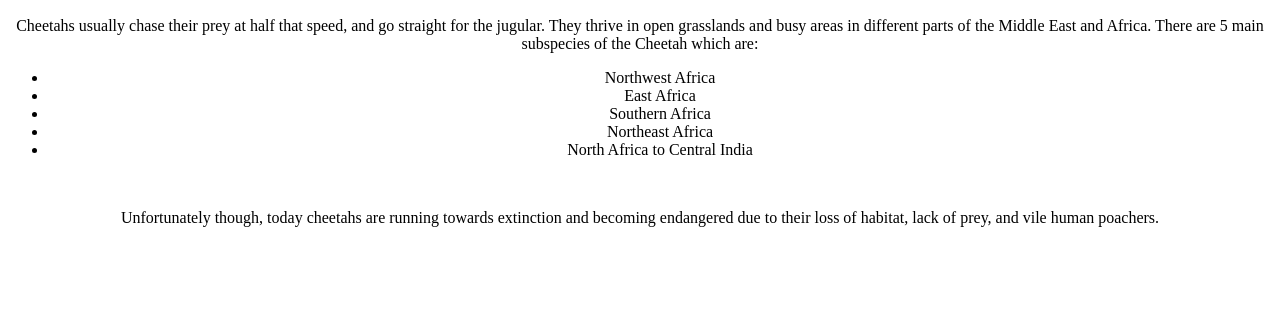
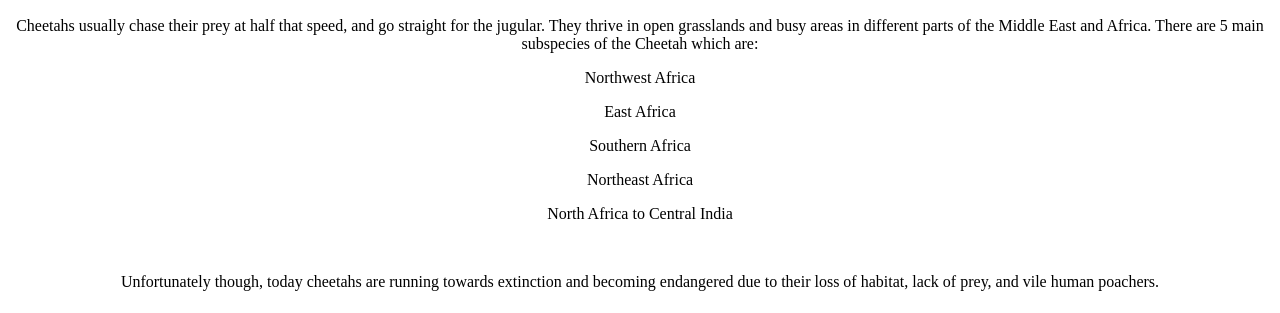
Before and after one commit to maryamc/erkies, a plain HTML site: page index.html in a window 1280 px wide. Shown: the part 487-800 px from the top of the page. Drawn offline with Linux system fonts and the light colour scheme.

Commit message:
updating html

```diff
--- a/index.html
+++ b/index.html
@@ -20,13 +20,14 @@
     <p>Cheetahs usually chase their prey at half that speed, and go straight for the jugular. They thrive in open
         grasslands and busy areas in different parts of the Middle East and Africa. There are 5 main subspecies of the
         Cheetah which are:
-    <ul>
-        <li>Northwest Africa</li>
-        <li>East Africa</li>
-        <li>Southern Africa</li>
-        <li>Northeast Africa</li>
-        <li>North Africa to Central India</li>
-    </ul>
+    </br>
+
+        <p>Northwest Africa</p>
+        <p>East Africa</p>
+        <p>Southern Africa</p>
+        <p>Northeast Africa</p>
+        <p>North Africa to Central India</p>
+
     </p>
     </br>
     <p>Unfortunately though, today cheetahs are running towards extinction and becoming endangered due to their loss of
```
